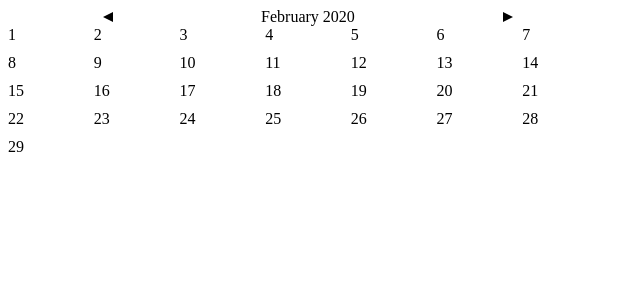
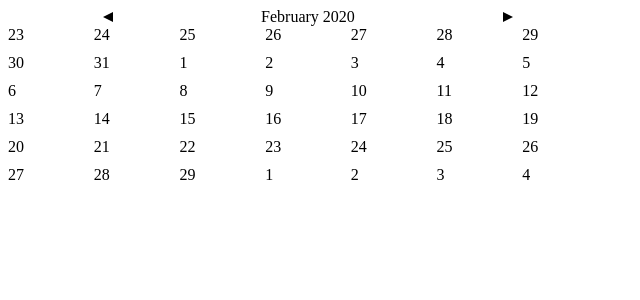
Before and after one commit to uri-ustrell/holidays-calendar-nextjs, a Next.js app: page / in a window 1280 px wide. Shown: the top 300 px of the page, without its empty margins (0-640 px from the left). Built offline with nearby package versions, Linux system fonts and the light colour scheme; no server answers.

Commit message:
days * month view... COMPLETED

```diff
--- a/components/calendar.jsx
+++ b/components/calendar.jsx
@@ -35,9 +35,20 @@ const getMonthDaysList = (year, month) => {
 
 export const Calendar = ({ year, holidays }) => {
 	const [month, setMonth] = useState(getMonthNumber(getCurrentDate()));
+
+	const monthDays = calendarUtils.getMonthDaysMap(year, month);
+	const firstDayPosition = calendarUtils.getFirstDayPosition(
+		monthDays[Object.keys(monthDays)[0]]
+	);
+	const monthMap = calendarUtils.getMonthViewMap(monthDays);
+	console.log(monthMap);
+	const monthDaysList = calendarUtils.getMonthViewOrderedList(
+		monthMap,
+		firstDayPosition
+	);
+
 	const handleChangeMonthClick = steps =>
 		setMonth(prevMonth => prevMonth + steps);
-	const monthDaysList = getMonthDaysList(year, month);
 
 	return (
 		<>
@@ -48,7 +59,7 @@ export const Calendar = ({ year, holidays }) => {
 			/>
 			<CalendarGrid>
 				{monthDaysList.map(day => (
-					<div key={day}>{formatDate(day)}</div>
+					<div key={day}>{calendarUtils.formatDate(day)}</div>
 				))}
 			</CalendarGrid>
 		</>
--- a/utils/calendarUtils.js
+++ b/utils/calendarUtils.js
@@ -1,22 +1,13 @@
 import dayjs from "dayjs";
 
-const calendarMap = Array.from({ length: 6 }).map(week => [
-	{ Mo: "" },
-	{ Tu: "" },
-	{ We: "" },
-	{ Th: "" },
-	{ Fr: "" },
-	{ Sa: "" },
-	{ Su: "" }
-]);
 export const getFirstDayPosition = day => dayjs(day.date).get("d");
 
-export const getMonthView = monthDays => {
+export const getMonthViewMap = monthDays => {
 	const monthDaysKeys = Object.keys(monthDays);
 	const firstDay = monthDaysKeys[0];
 	const lastDay = monthDaysKeys[monthDaysKeys.length - 1];
 
-	const monthView = Array.from({ length: 7 }).reduce((monthMap, _, i) => {
+	const monthView = Array.from({ length: 10 }).reduce((monthMap, _, i) => {
 		const currentMonthView =
 			Object.keys(monthMap).length === 0 ? { ...monthDays } : monthMap;
 		const oneMoreDay = dayjs(lastDay).add(i + 1, "day");
@@ -34,16 +25,18 @@ export const getMonthView = monthDays => {
 	return monthView;
 };
 
-export const getMonthViewOrderedList = (monthView, firstDay) =>
-	Object.keys(monthView).filter(
-		(_, i) => i + 1 > 6 - firstDay && i + 6 - firstDay < 41
-	);
+export const getMonthViewOrderedList = (monthView, position) => {
+	position = position ? position : 7;
+	return Object.keys(monthView)
+		.filter((_, i) => i + 1 > 7 - position)
+		.filter((_, i) => i < 42);
+};
 
 const getMonthDays = (year, month) => new Date(year, month, 0).getDate();
 
 const getDate = (year, month, day) => dayjs(new Date(year, month, day));
 
-const formatDate = date => dayjs(date).format("D");
+export const formatDate = date => dayjs(date).format("D");
 
 const formatMonth = month =>
 	dayjs()
```
Also changed, not shown: 1 other file (tests, documents, lock files or other folders).
